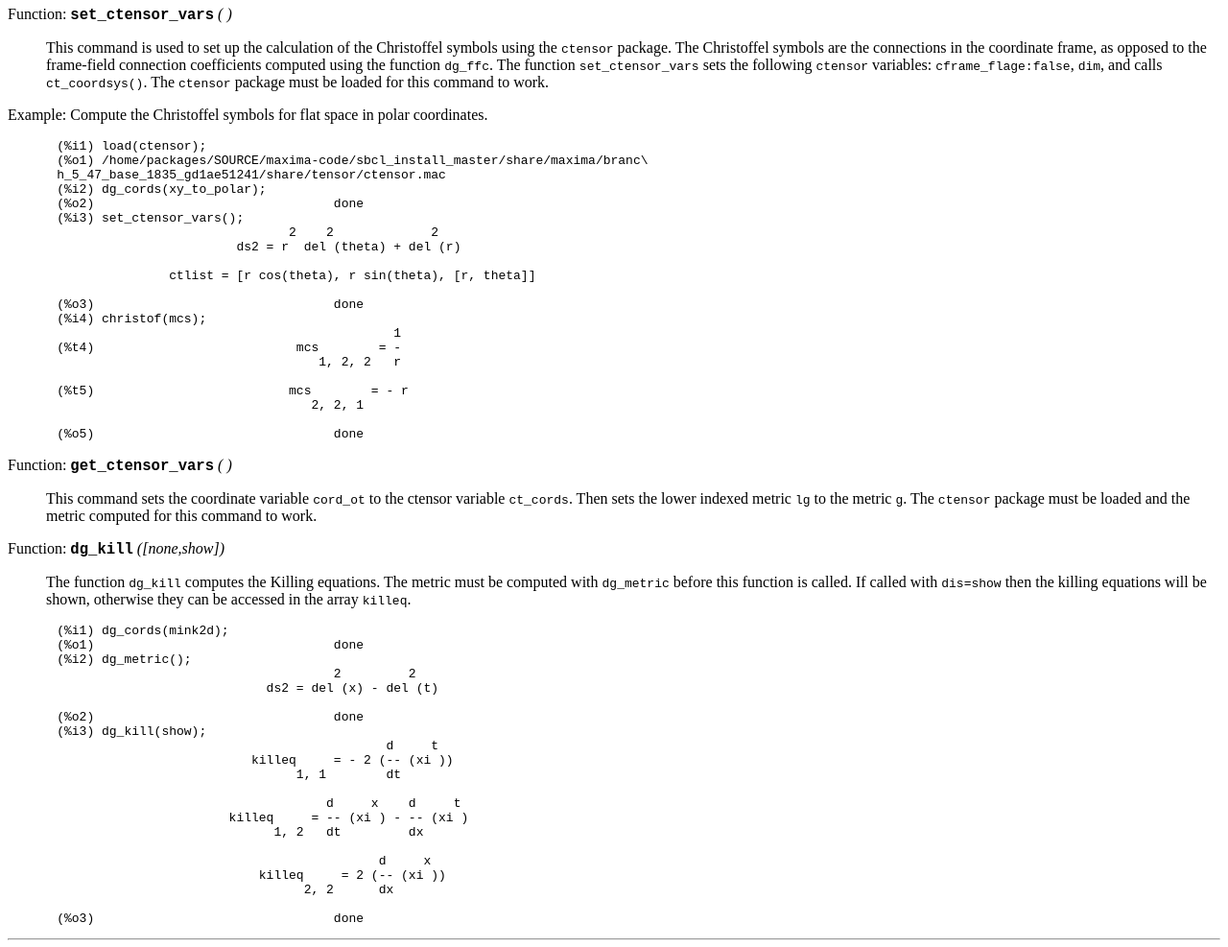
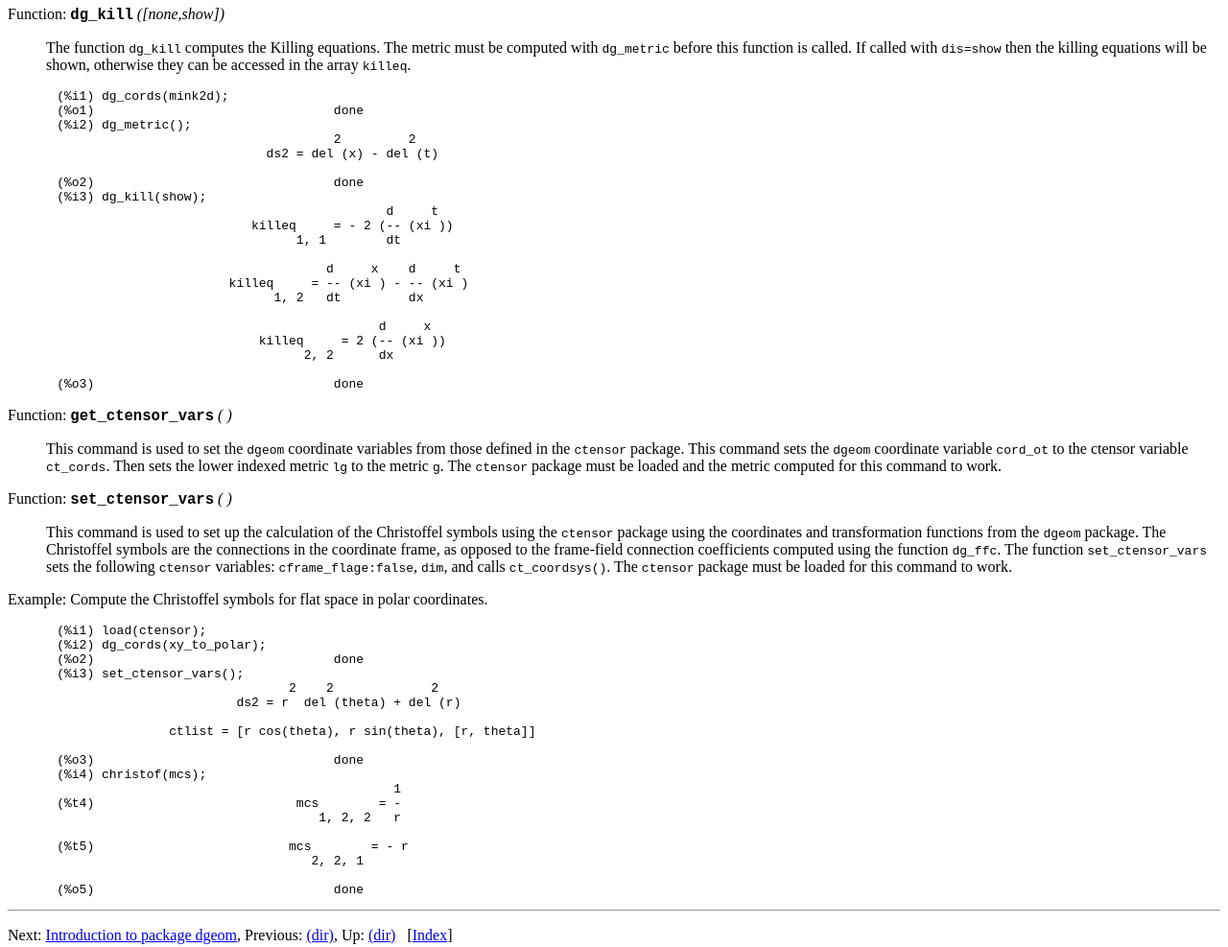
Before and after one commit to QMeqGR/dgeom-maxima, a plain HTML site: page docs/dgeom_html/index.html in a window 1280 px wide. Shown: the part 3377-4364 px from the top of the page at 96% size. Drawn offline with Linux system fonts and the light colour scheme.

Commit message:
update docs

```diff
--- a/docs/dgeom_html/index.html
+++ b/docs/dgeom_html/index.html
@@ -337,54 +337,6 @@ and then computing <code class="code">KK[i,j]</code> by solving
                                 [   del(z)   ]
 </pre></div></div>
 
-
-<a class="anchor" id="set_005fctensor_005fvars"></a><dl class="first-deffn">
-<dt class="deffn" id="index-set_005fctensor_005fvars"><span class="category-def">Function: </span><span><strong class="def-name">set_ctensor_vars</strong> <var class="def-var-arguments">( )</var><a class="copiable-link" href="#index-set_005fctensor_005fvars"> &para;</a></span></dt>
-<dd><p>This command is used to set up the calculation of the Christoffel
-symbols using the <code class="code">ctensor</code> package. The Christoffel symbols are
-the connections in the coordinate frame, as opposed to the frame-field
-connection coefficients computed using the function <code class="code">dg_ffc</code>. The
-function <code class="code">set_ctensor_vars</code> sets the following <code class="code">ctensor</code>
-variables: <code class="code">cframe_flage:false</code>, <code class="code">dim</code>, and calls
-<code class="code">ct_coordsys()</code>. The <code class="code">ctensor</code> package must be loaded for this
-command to work.
-</p></dd></dl>
-
-<p>Example: Compute the Christoffel symbols for flat space in polar
-coordinates.
-</p>
-<div class="example">
-<div class="group"><pre class="example-preformatted">(%i1) load(ctensor);
-(%o1) /home/packages/SOURCE/maxima-code/sbcl_install_master/share/maxima/branc\
-h_5_47_base_1835_gd1ae51241/share/tensor/ctensor.mac
-(%i2) dg_cords(xy_to_polar);
-(%o2)                                done
-(%i3) set_ctensor_vars();
-                               2    2             2
-                        ds2 = r  del (theta) + del (r)
-
-               ctlist = [r cos(theta), r sin(theta), [r, theta]]
-
-(%o3)                                done
-(%i4) christof(mcs);
-                                             1
-(%t4)                           mcs        = -
-                                   1, 2, 2   r
-
-(%t5)                          mcs        = - r
-                                  2, 2, 1
-
-(%o5)                                done
-</pre></div></div>
-
-<a class="anchor" id="get_005fctensor_005fvars"></a><dl class="first-deffn">
-<dt class="deffn" id="index-get_005fctensor_005fvars"><span class="category-def">Function: </span><span><strong class="def-name">get_ctensor_vars</strong> <var class="def-var-arguments">( )</var><a class="copiable-link" href="#index-get_005fctensor_005fvars"> &para;</a></span></dt>
-<dd><p>This command sets the coordinate variable <code class="code">cord_ot</code> to the ctensor
-variable <code class="code">ct_cords</code>. Then sets the lower indexed metric <code class="code">lg</code>
-to the metric <code class="code">g</code>. The <code class="code">ctensor</code> package must be loaded and
-the metric computed for this command to work.
-</p></dd></dl>
-
 <a class="anchor" id="dg_005fkill"></a><dl class="first-deffn">
 <dt class="deffn" id="index-dg_005fkill"><span class="category-def">Function: </span><span><strong class="def-name">dg_kill</strong> <var class="def-var-arguments">([none,show])</var><a class="copiable-link" href="#index-dg_005fkill"> &para;</a></span></dt>
 <dd><p>The function <code class="code">dg_kill</code> computes the Killing equations. The metric
@@ -417,6 +369,56 @@ otherwise they can be accessed in the array <code class="code">killeq</code>.
 (%o3)                                done
 </pre></div></div>
 
+
+<a class="anchor" id="get_005fctensor_005fvars"></a><dl class="first-deffn">
+<dt class="deffn" id="index-get_005fctensor_005fvars"><span class="category-def">Function: </span><span><strong class="def-name">get_ctensor_vars</strong> <var class="def-var-arguments">( )</var><a class="copiable-link" href="#index-get_005fctensor_005fvars"> &para;</a></span></dt>
+<dd><p>This command is used to set the <code class="code">dgeom</code> coordinate variables from
+those defined in the <code class="code">ctensor</code> package.  This command sets the
+<code class="code">dgeom</code> coordinate variable <code class="code">cord_ot</code> to the ctensor variable
+<code class="code">ct_cords</code>. Then sets the lower indexed metric <code class="code">lg</code> to the
+metric <code class="code">g</code>. The <code class="code">ctensor</code> package must be loaded and the
+metric computed for this command to work.
+</p></dd></dl>
+
+<a class="anchor" id="set_005fctensor_005fvars"></a><dl class="first-deffn">
+<dt class="deffn" id="index-set_005fctensor_005fvars"><span class="category-def">Function: </span><span><strong class="def-name">set_ctensor_vars</strong> <var class="def-var-arguments">( )</var><a class="copiable-link" href="#index-set_005fctensor_005fvars"> &para;</a></span></dt>
+<dd><p>This command is used to set up the calculation of the Christoffel
+symbols using the <code class="code">ctensor</code> package using the coordinates and
+transformation functions from the <code class="code">dgeom</code> package. The Christoffel
+symbols are the connections in the coordinate frame, as opposed to the
+frame-field connection coefficients computed using the function
+<code class="code">dg_ffc</code>. The function <code class="code">set_ctensor_vars</code> sets the following
+<code class="code">ctensor</code> variables: <code class="code">cframe_flage:false</code>, <code class="code">dim</code>, and
+calls <code class="code">ct_coordsys()</code>. The <code class="code">ctensor</code> package must be loaded
+for this command to work.
+</p></dd></dl>
+
+<p>Example: Compute the Christoffel symbols for flat space in polar
+coordinates.
+</p>
+<div class="example">
+<div class="group"><pre class="example-preformatted">(%i1) load(ctensor);
+(%i2) dg_cords(xy_to_polar);
+(%o2)                                done
+(%i3) set_ctensor_vars();
+                               2    2             2
+                        ds2 = r  del (theta) + del (r)
+
+               ctlist = [r cos(theta), r sin(theta), [r, theta]]
+
+(%o3)                                done
+(%i4) christof(mcs);
+                                             1
+(%t4)                           mcs        = -
+                                   1, 2, 2   r
+
+(%t5)                          mcs        = - r
+                                  2, 2, 1
+
+(%o5)                                done
+</pre></div></div>
+
+
 </div>
 </div>
 </div>
```
Also changed, not shown: README.txt, 5 other files.
